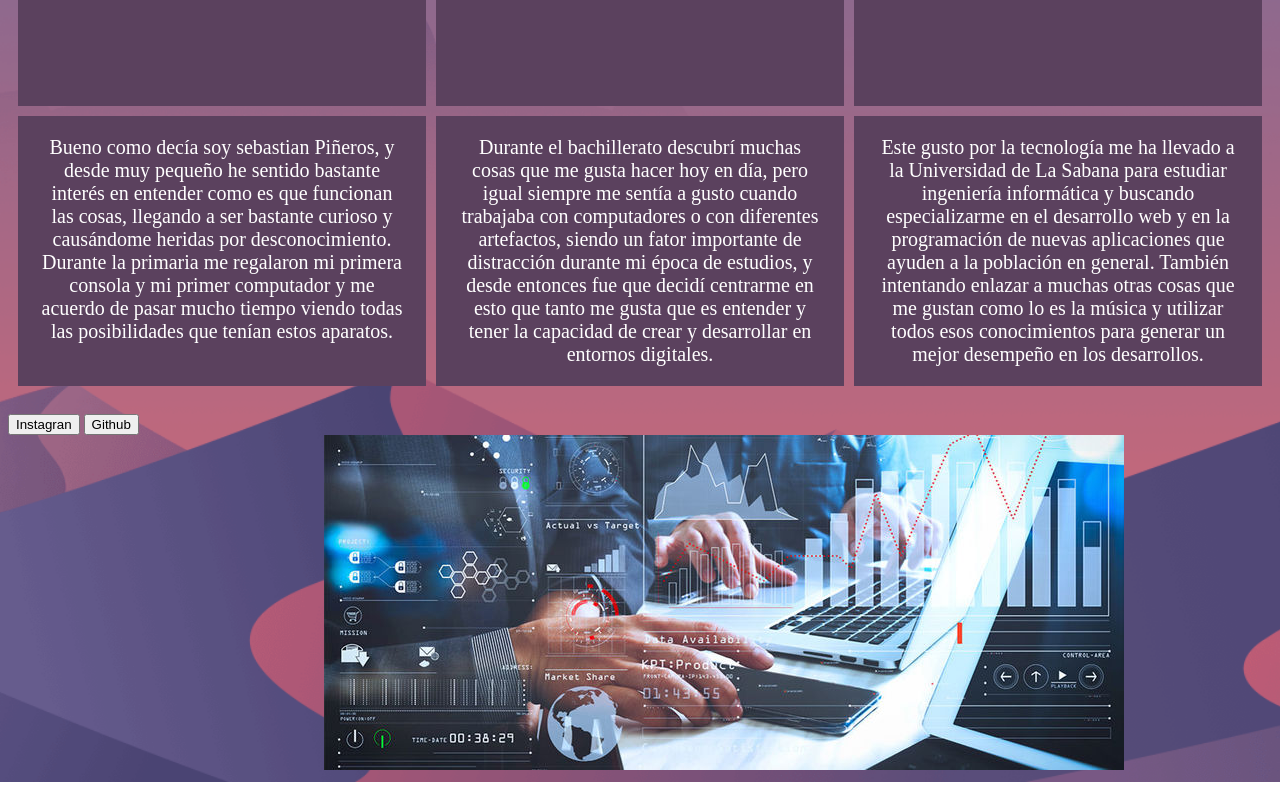
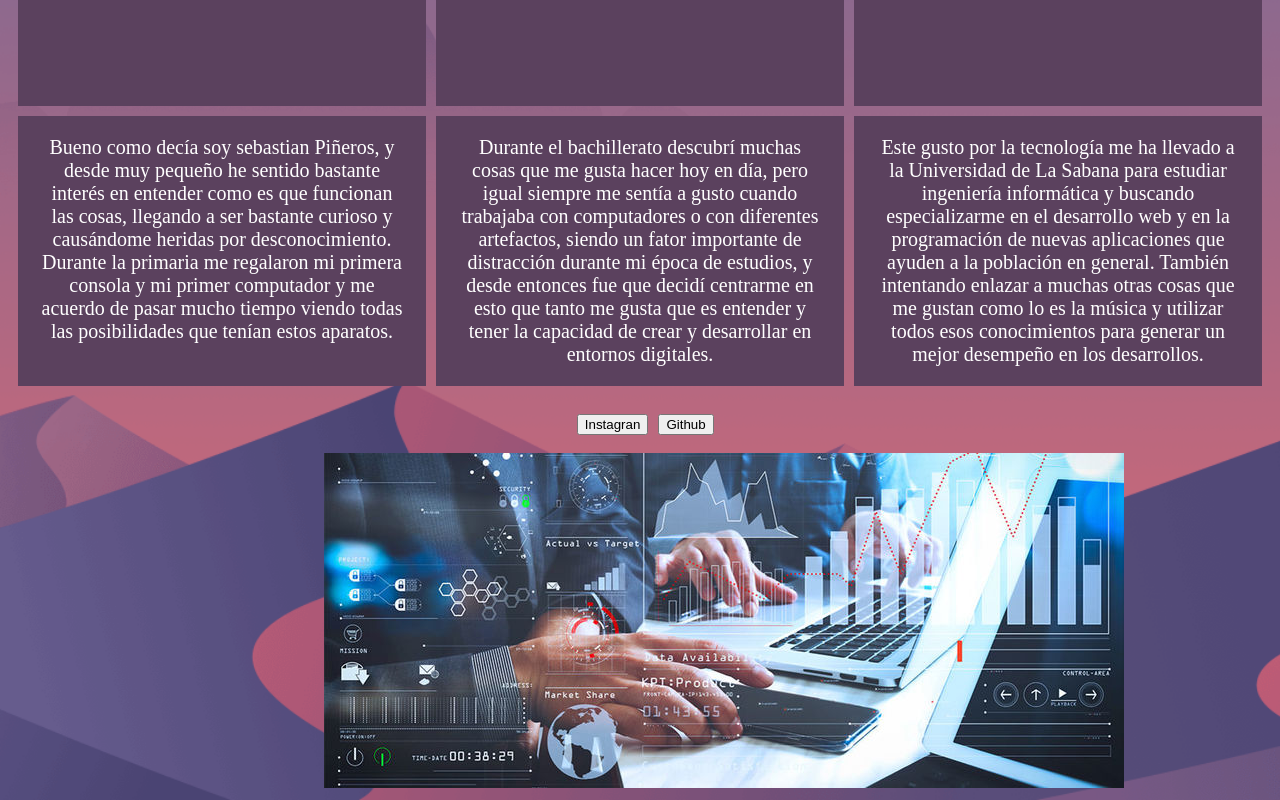
Before and after one commit to SebastianPica/Blogpersonal, a plain HTML site: page index.html in a window 1280 px wide. Shown: the part 924-1724 px from the top of the page. Drawn offline with Linux system fonts and the light colour scheme.

Commit message:
Update index.html

```diff
--- a/index.html
+++ b/index.html
@@ -26,8 +26,10 @@
   <div class="item6">Este gusto por la tecnología me ha llevado a la Universidad de La Sabana para estudiar ingeniería informática y buscando especializarme en el desarrollo web y en la programación de nuevas aplicaciones que ayuden a la población en general. También intentando enlazar a muchas otras cosas que me gustan como lo es la música y utilizar todos esos conocimientos para generar un mejor desempeño en los desarrollos.</div>
 </div>
 <br>
-<a target="blank" href="https://www.instagram.com/picas8/"><button>Instagran</button></a>
-<a target="blank" href=https://github.com/SebastianPica"><button>Github</button></a>
+<div class="Linea">
+  <div class="item1"><a target="blank" href="https://www.instagram.com/picas8/"><button>Instagran</button></a></div>
+  <div class="item2"><a target="blank" href="https://github.com/SebastianPica"><button>Github</button></a></div>
+</div>
 <br>
 <img src="IngInf.jpg" class="fotoF">
 
@@ -43,6 +45,15 @@
 		grid-column-gap: 10px;
 		color: #ffffff;
   		padding: 10px;
+	}
+
+	.Linea{
+		display: grid;
+		grid-template-columns: 15fr 15fr;
+		grid-column-gap: 10px;
+		color: #ffffff;
+  		padding-right: 45%;
+  		padding-left: 45%;
 	}
 
 
```
